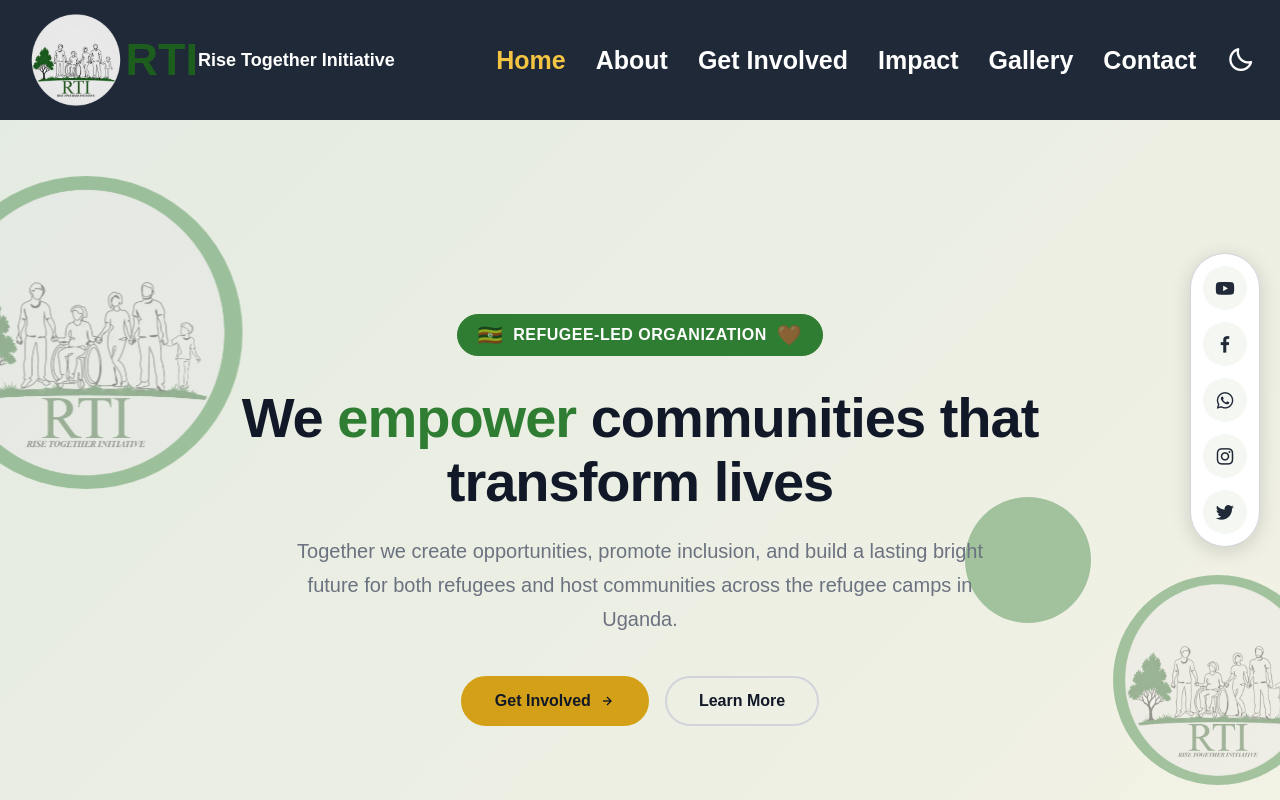
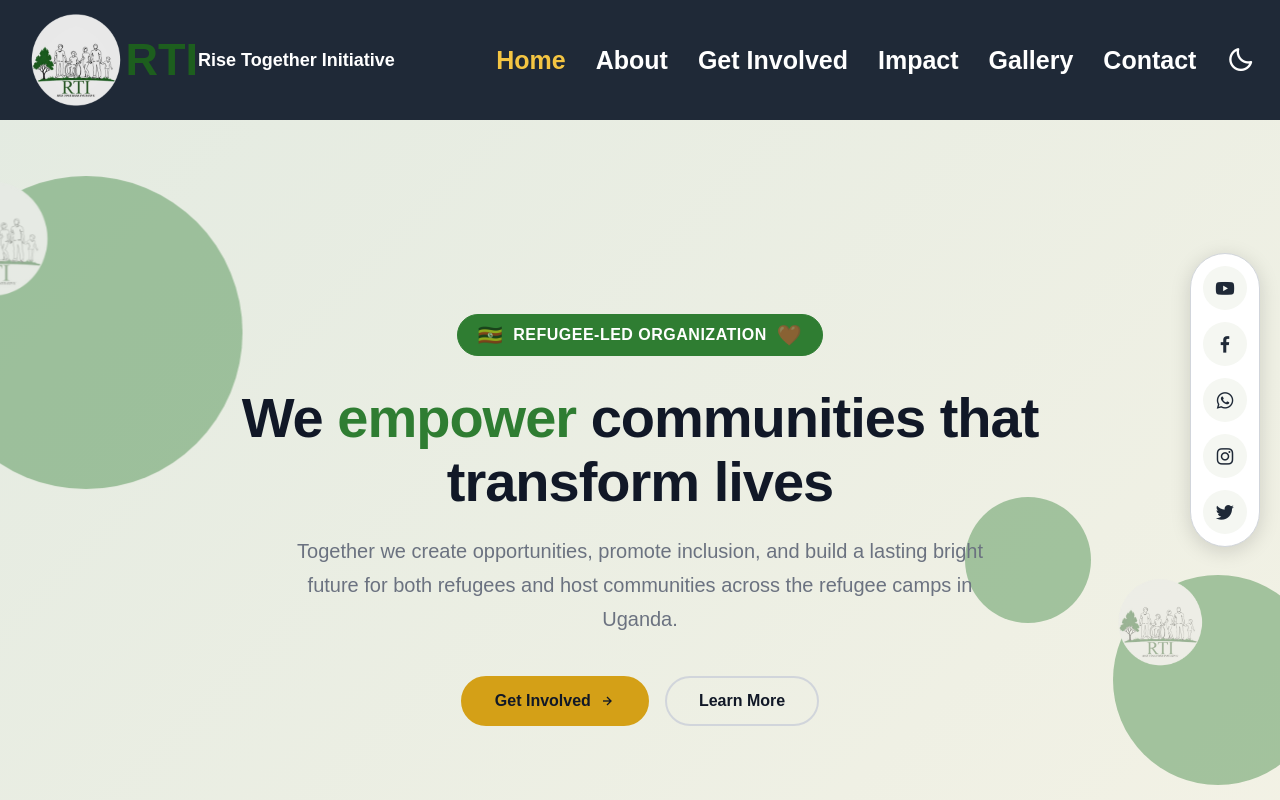
Before and after one commit to GrideLock/RTI, a website: page index.html in a window 1280 px wide. Shown: the top 800 px of the page. Drawn offline with nearby package versions, Linux system fonts and the light colour scheme.

Commit message:
Update style.css

```diff
--- a/style.css
+++ b/style.css
@@ -354,7 +354,7 @@ body.dark-mode .btn-outline:hover{
     pointer-events: none;
 }
 .home-shape-1 img{
-    width: 300px;
+    width: 120px;
 }
 .home-shape-1{
     width: 300px;
@@ -378,7 +378,7 @@ body.dark-mode .btn-outline:hover{
     animation: float 6s ease-in-out infinite 2s;
 }
 .home-shape-2 img{
-    width: 200px;
+    width: 90px;
 }
 @keyframes float {
     0%, 100%{
```
